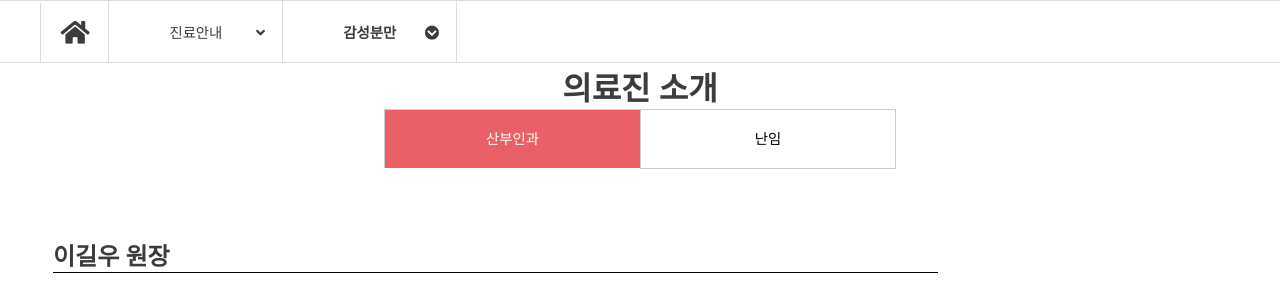
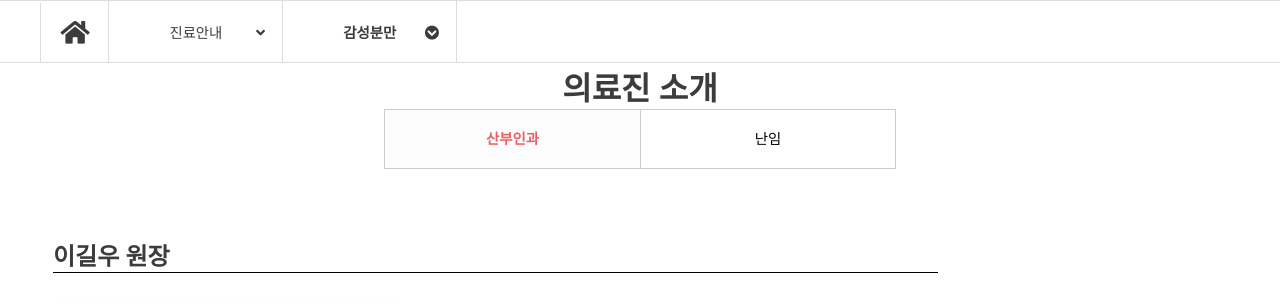
Before and after one commit to hjfrrfjh/mizrenewal, a PHP site: page /doctor.php in a window 1280 px wide. Shown: the part 157-461 px from the top of the page. Run offline with PHP 8.4, Linux system fonts and the light colour scheme; some libraries are stand-ins or nearby versions; some web fonts are replaced.

Commit message:
의료진소개 탭메뉴 색 수정

```diff
--- a/css/dr.css
+++ b/css/dr.css
@@ -63,10 +63,10 @@ ul.tab li:last-child a{
 	}
 
 ul.tab li a.selected{
-	background: #e96166;
-	color:#fff;
+	background:#FDFDFD;
+	color:#E96166;
 	cursor:default;
-	border-bottom:none;
+	font-weight: bold;
 	}
 
 ul.panel{
```
